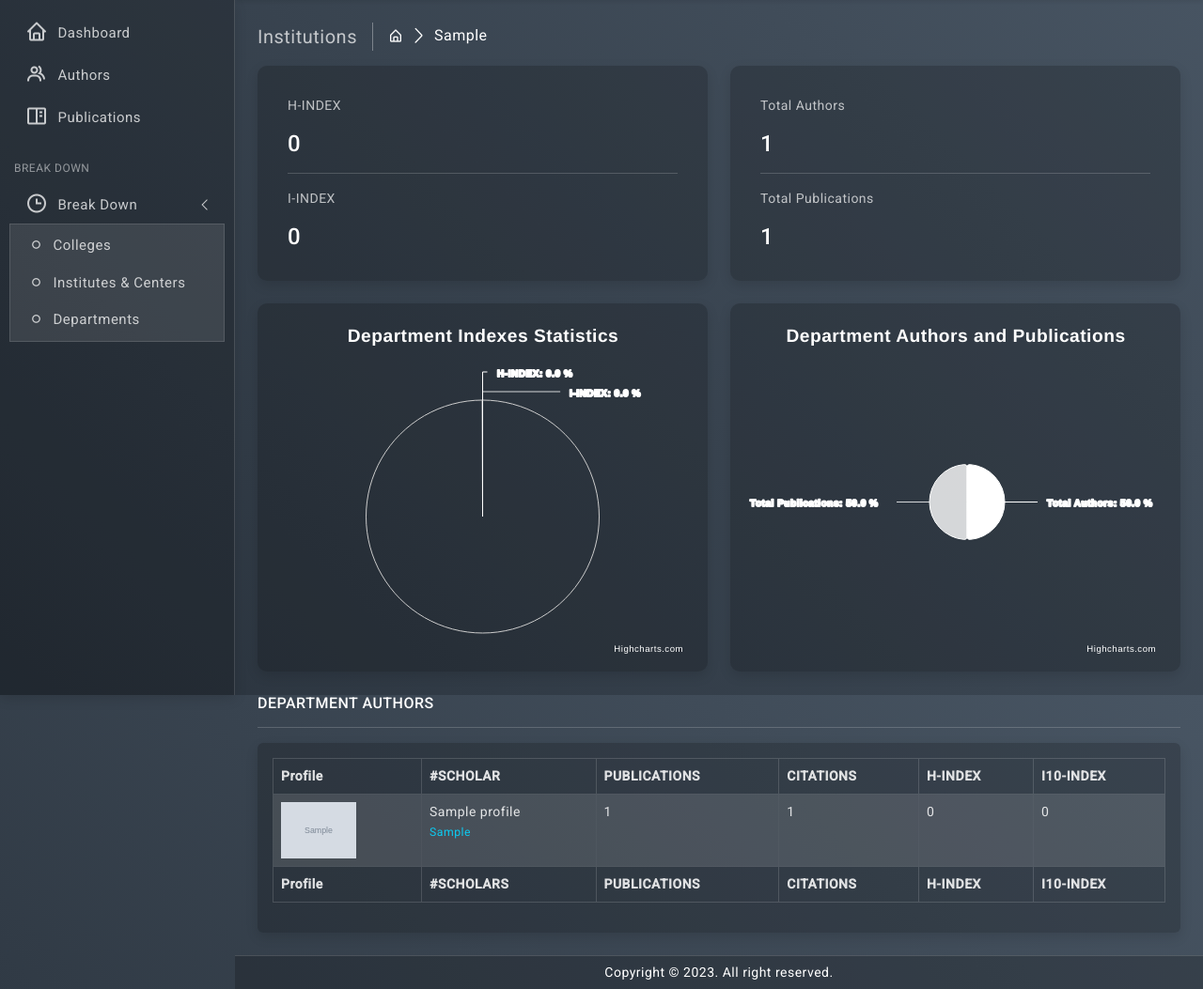
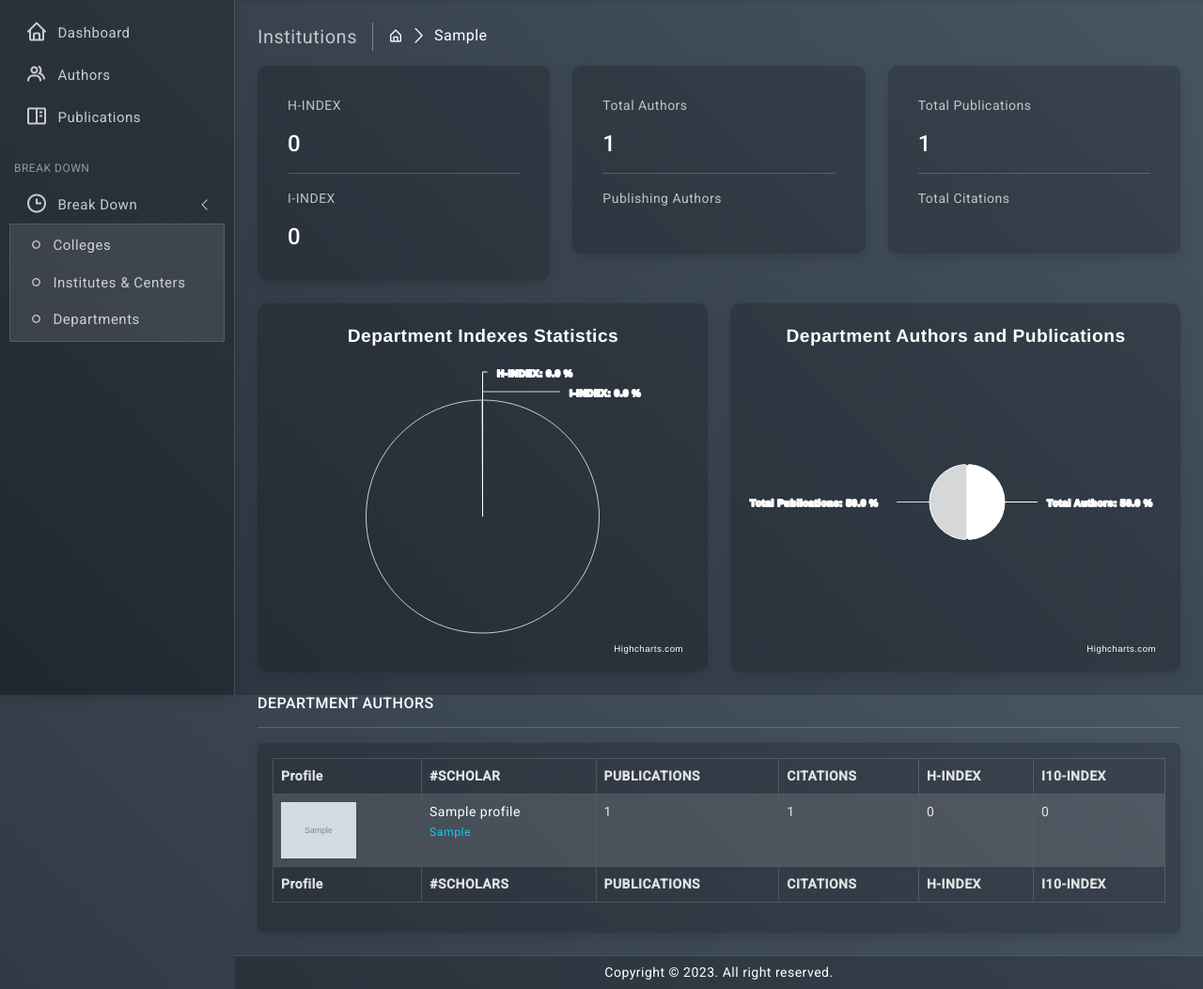
Before and after one commit to DevPrinceK/UG-Scholar, a Django app: a page that uses ug_scholar/dashboard/templates/pages/faculty-details.html in a window 1280 px wide. Shown: the part 60-1113 px from the top of the page at 94% size. Run offline with Django 4.2, Linux system fonts and the light colour scheme; tables that the repository leaves empty hold one stand-in row (values such as "Sample post"); grey boxes marked "Sample" are stand-in pictures; some libraries are stand-ins or nearby versions.

Commit message:
Update faculty-details.html

```diff
--- a/ug_scholar/dashboard/templates/pages/faculty-details.html
+++ b/ug_scholar/dashboard/templates/pages/faculty-details.html
@@ -20,8 +20,9 @@
         <!--end breadcrumb-->
 
         <!-- Mini stats -->
+         <!-- Institution charts section -->
        <div class="row">
-            <div class="col-12 col-lg-6">
+        <div class="col-12 col-lg-4">
             <div class="card radius-10">
                 <div class="card-body">
                   <div class="p-3">
@@ -34,21 +35,33 @@
                 </div>
             </div>
         </div>
-            <div class="col-12 col-lg-6">
+        <div class="col-12 col-lg-4">
           <div class="card radius-10">
               <div class="card-body">
                 <div class="p-3">
                     <p>Total Authors</p>
-                        <h4 class="mb-0 mt-0">{{institution_total_authors}}</h4>
+                    <h4 class="mb-0 mt-0">{{institution_total_authors|intcomma}}</h4>
                     <hr>
+                    <p>Publishing Authors</p>
+                    <h4 class="mb-0 mt-0">{{institution_publishing_authors|intcomma}}</h4>
+                  </div>
+                </div>
+          </div>
+      </div>
+        <div class="col-12 col-lg-4">
+          <div class="card radius-10">
+              <div class="card-body">
+                <div class="p-3">
                     <p>Total Publications</p>
-                        <h4 class="mb-0 mt-0">{{institution_total_publications}}</h4>
+                    <h4 class="mb-0 mt-0">{{institution_total_publications|intcomma}}</h4>
+                    <hr>
+                    <p>Total Citations</p>
+                    <h4 class="mb-0 mt-0">{{institution_total_citations|intcomma}}</h4>
                   </div>
                 </div>
           </div>
       </div>
     </div><!--end row-->
-
         <!-- institutions charts section -->
         <div class="row">
             <div class="col-12 col-lg-6">
@@ -88,7 +101,13 @@
                                     {% for info in authors %}
                                     <tr>
                                         <td> <img src=" {% if info.thumbnail %} {{info.thumbnail}} {% else %} https://scholar.google.com/citations/images/avatar_scholar_128.png {% endif %} " style="height: 60px; width:auto;"></td>
-                                        <td>{{info.name }} <br/><small class="text-info">{{info.rank}}</small> </td>
+
+                                        <td>
+                                            <a href="https://scholar.google.com/citations?hl=en&user={{info.scholar_id}}" target="_blank">
+                                            {{info.name}} <br> <small class="text-info">{{info.rank}}</small>
+                                            </a>
+                                        </td>
+
                                         <td>{{info.get_author_publications|intcomma }}</td>
                                         <td>{{info.get_author_citations|intcomma }}</td>
                                         <td>{{info.get_author_hindex|intcomma }}</td>
```
Lines whose indentation alone changed are shown as unchanged.
